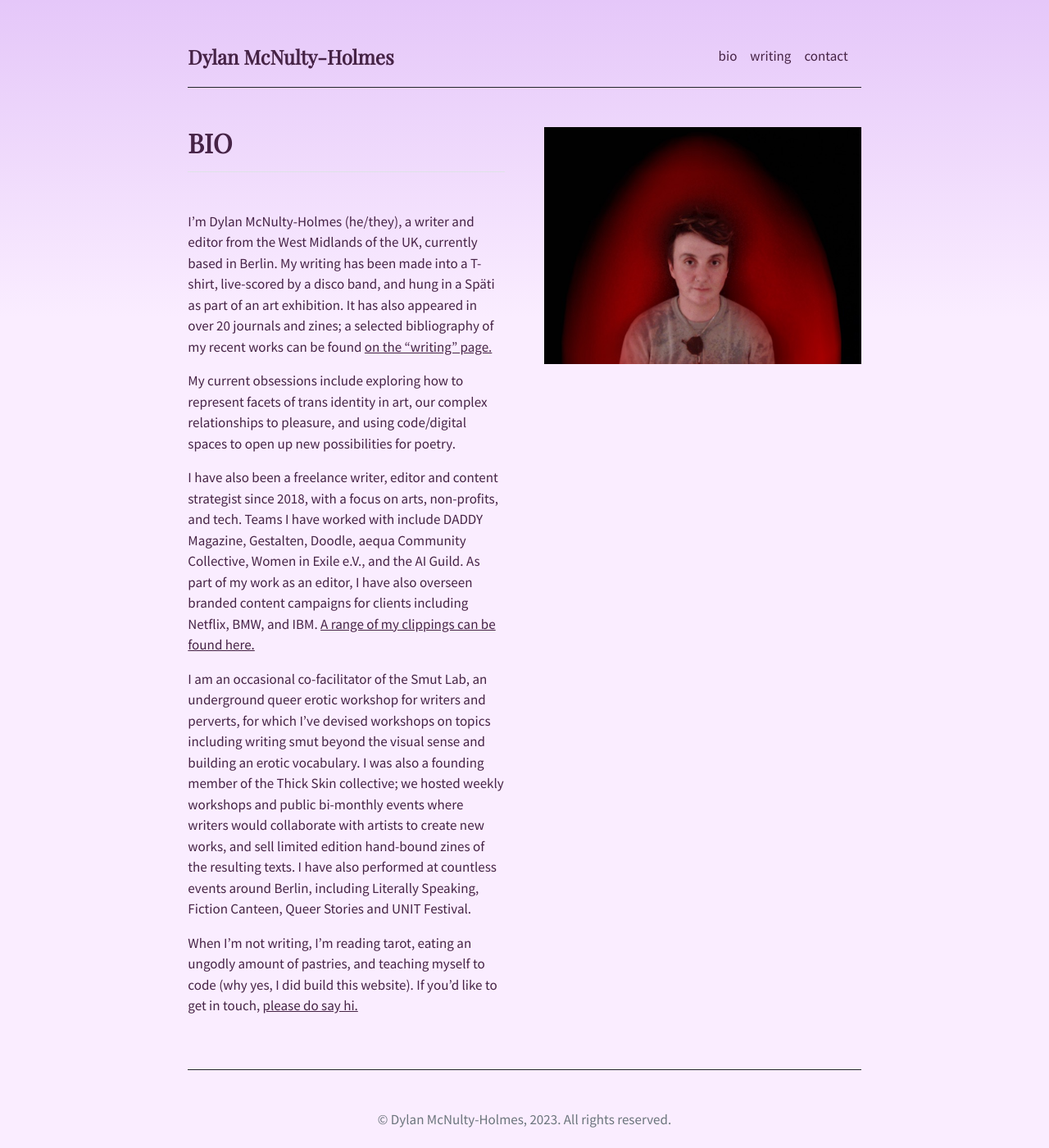
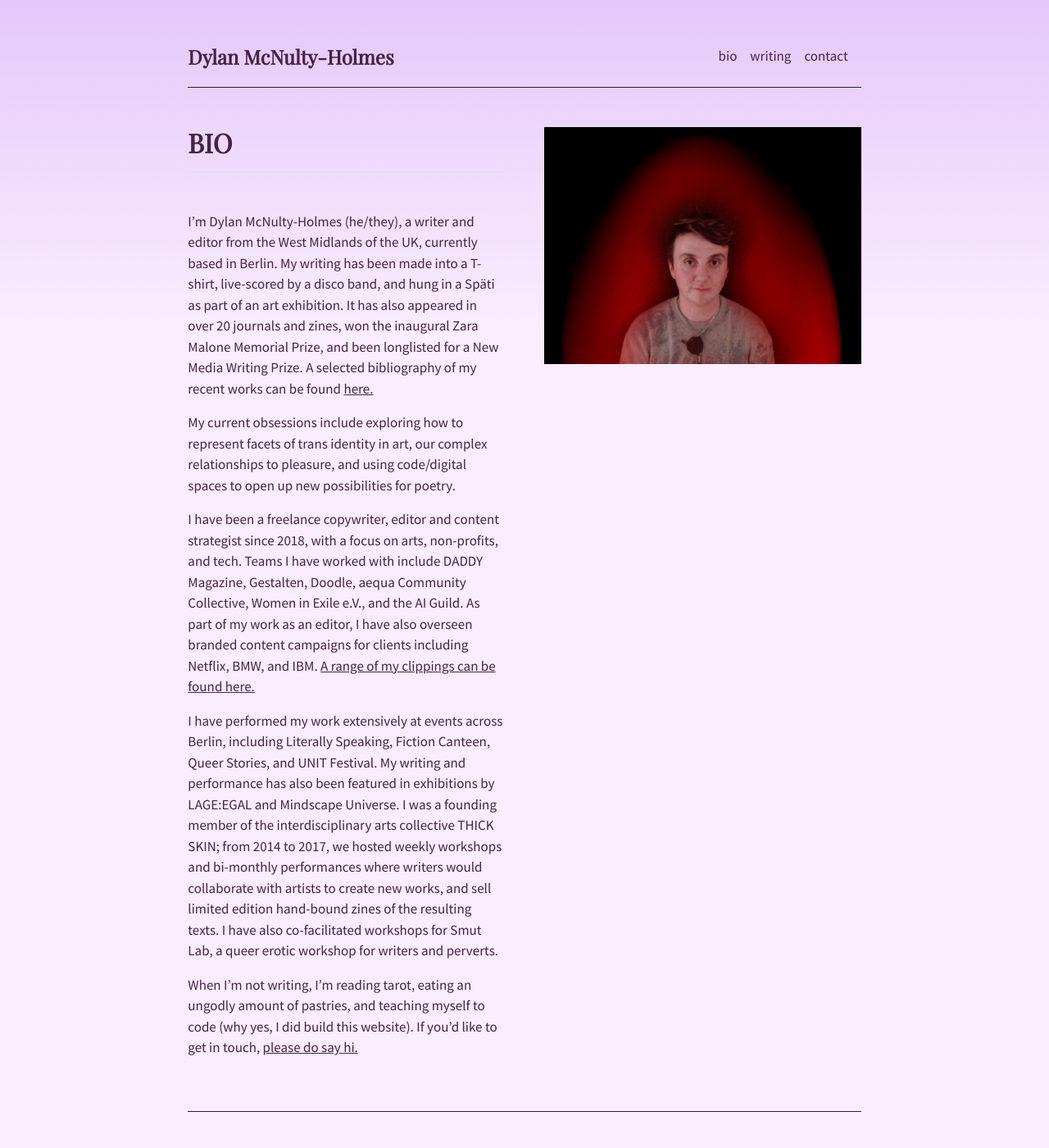
Before and after one commit to dyl-amh/website, a Jekyll site: the page built from bio.md, in a window 1280 px wide and 1400 px high. Shown: the whole window at 82% size. Built offline with Jekyll 4.4.1, drawn with Linux system fonts in a browser that asks for light colours.

Commit message:
update bio text

```diff
--- a/bio.md
+++ b/bio.md
@@ -2,12 +2,12 @@
 layout: people
 title: "Bio."
 ---
- I’m Dylan McNulty-Holmes (he/they), a writer and editor from the West Midlands of the UK, currently based in Berlin. My writing has been made into a T-shirt, live-scored by a disco band, and hung in a Späti as part of an art exhibition. It has also appeared in over 20 journals and zines; a selected bibliography of my recent works can be found [on the “writing” page.](/writing)
+ I’m Dylan McNulty-Holmes (he/they), a writer and editor from the West Midlands of the UK, currently based in Berlin. My writing has been made into a T-shirt, live-scored by a disco band, and hung in a Späti as part of an art exhibition. It has also appeared in over 20 journals and zines, won the inaugural Zara Malone Memorial Prize, and been longlisted for a New Media Writing Prize. A selected bibliography of my recent works can be found [here.](/writing)
 
 My current obsessions include exploring how to represent facets of trans identity in art, our complex relationships to pleasure, and using code/digital spaces to open up new possibilities for poetry.
 
-I have also been a freelance writer, editor and content strategist since 2018, with a focus on arts, non-profits, and tech. Teams I have worked with include DADDY Magazine, Gestalten, Doodle, aequa Community Collective, Women in Exile e.V., and the AI Guild. As part of my work as an editor, I have also overseen branded content campaigns for clients including Netflix, BMW, and IBM. [A range of my clippings can be found here.](https://dylanamh.contently.com/)
+I have been a freelance copywriter, editor and content strategist since 2018, with a focus on arts, non-profits, and tech. Teams I have worked with include DADDY Magazine, Gestalten, Doodle, aequa Community Collective, Women in Exile e.V., and the AI Guild. As part of my work as an editor, I have also overseen branded content campaigns for clients including Netflix, BMW, and IBM. [A range of my clippings can be found here.](https://dylanamh.contently.com/)
 
-I am an occasional co-facilitator of the Smut Lab, an underground queer erotic workshop for writers and perverts, for which I’ve devised workshops on topics including writing smut beyond the visual sense and building an erotic vocabulary. I was also a founding member of the Thick Skin collective; we hosted weekly workshops and public bi-monthly events where writers would collaborate with artists to create new works, and sell limited edition hand-bound zines of the resulting texts. I have also performed at countless events around Berlin, including Literally Speaking, Fiction Canteen, Queer Stories and UNIT Festival.
+I have performed my work extensively at events across Berlin, including Literally Speaking, Fiction Canteen, Queer Stories, and UNIT Festival. My writing and performance has also been featured in exhibitions by LAGE:EGAL and Mindscape Universe. I was a founding member of the interdisciplinary arts collective THICK SKIN; from 2014 to 2017, we hosted weekly workshops and bi-monthly performances where writers would collaborate with artists to create new works, and sell limited edition hand-bound zines of the resulting texts. I have also co-facilitated workshops for Smut Lab, a queer erotic workshop for writers and perverts.
 
 When I’m not writing, I’m reading tarot, eating an ungodly amount of pastries, and teaching myself to code (why yes, I did build this website). If you’d like to get in touch, [please do say hi.](/contact)
```
